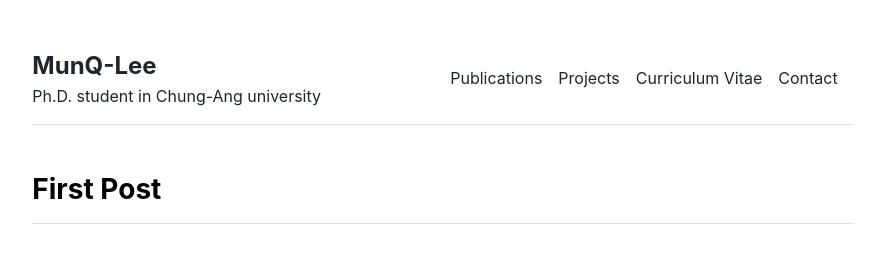
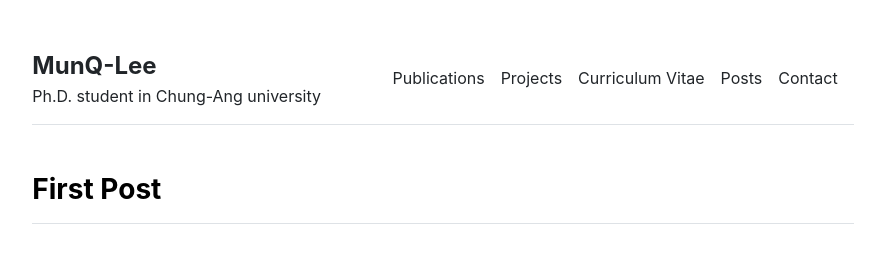
Before and after one commit to hoonySS/hoonySS.github.io, a Jekyll site: the page built from _posts/2020-01-01-sample-post.md, in a window 1280 px wide. Shown: the top 261 px of the page, without its empty margins (197-1082 px from the left). Built offline with Jekyll 4.4.1, drawn with Linux system fonts in a browser that asks for light colours.

Commit message:
20240102

```diff
--- a/_data/settings.yml
+++ b/_data/settings.yml
@@ -3,6 +3,7 @@ menu:
 # - {name: 'Conferences', url: '/conferences'}
 - {name: 'Projects', url: '/projects'}
 - {name: 'Curriculum Vitae', url: '/cv'}
+- {name: 'Posts', url: '/posts'}
 - {name: 'Contact', url: '/contact'}
 
 social:
```
Also changed, not shown: _posts/2020-01-01-sample-post.md (line endings or trailing spaces).
